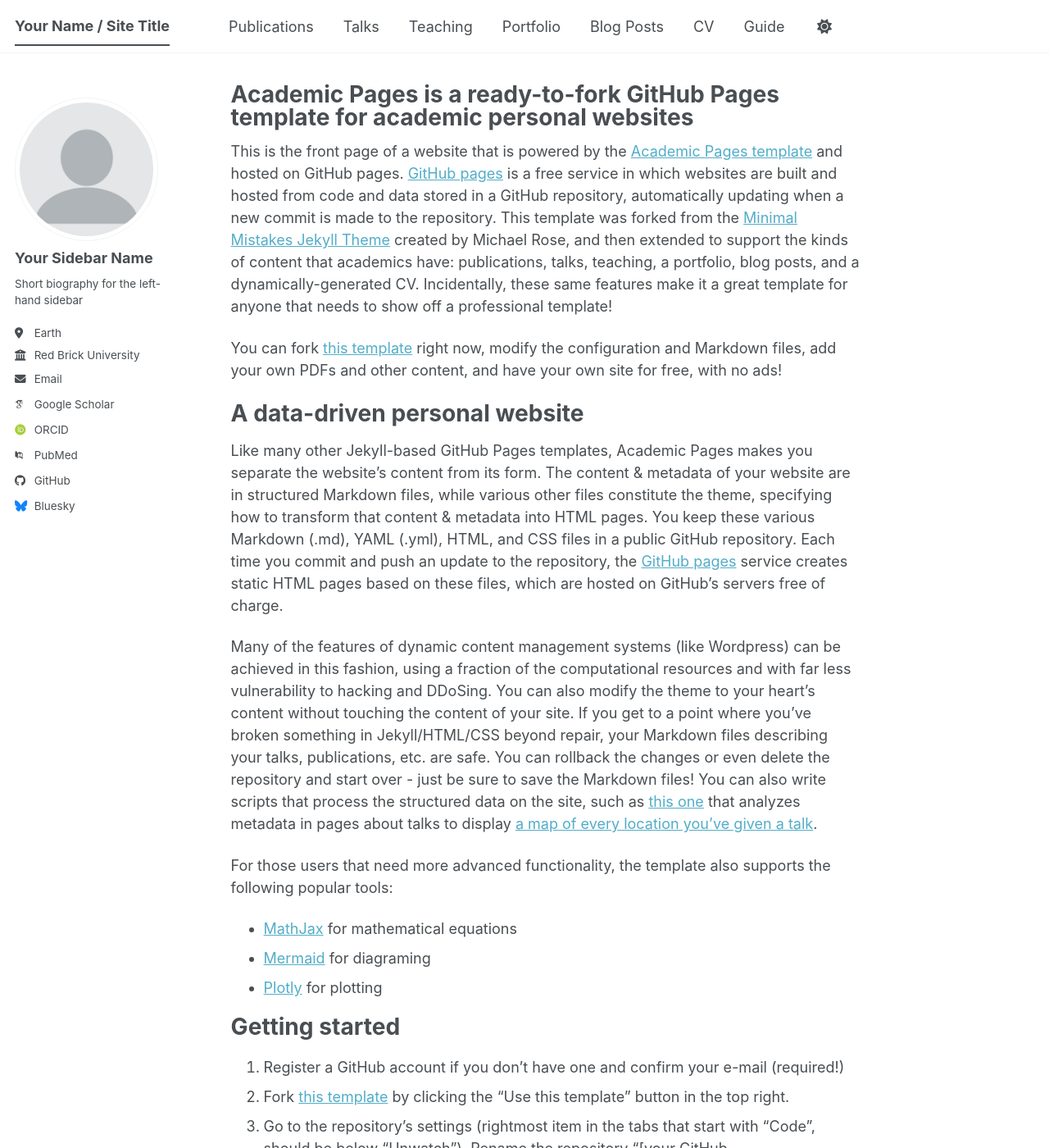
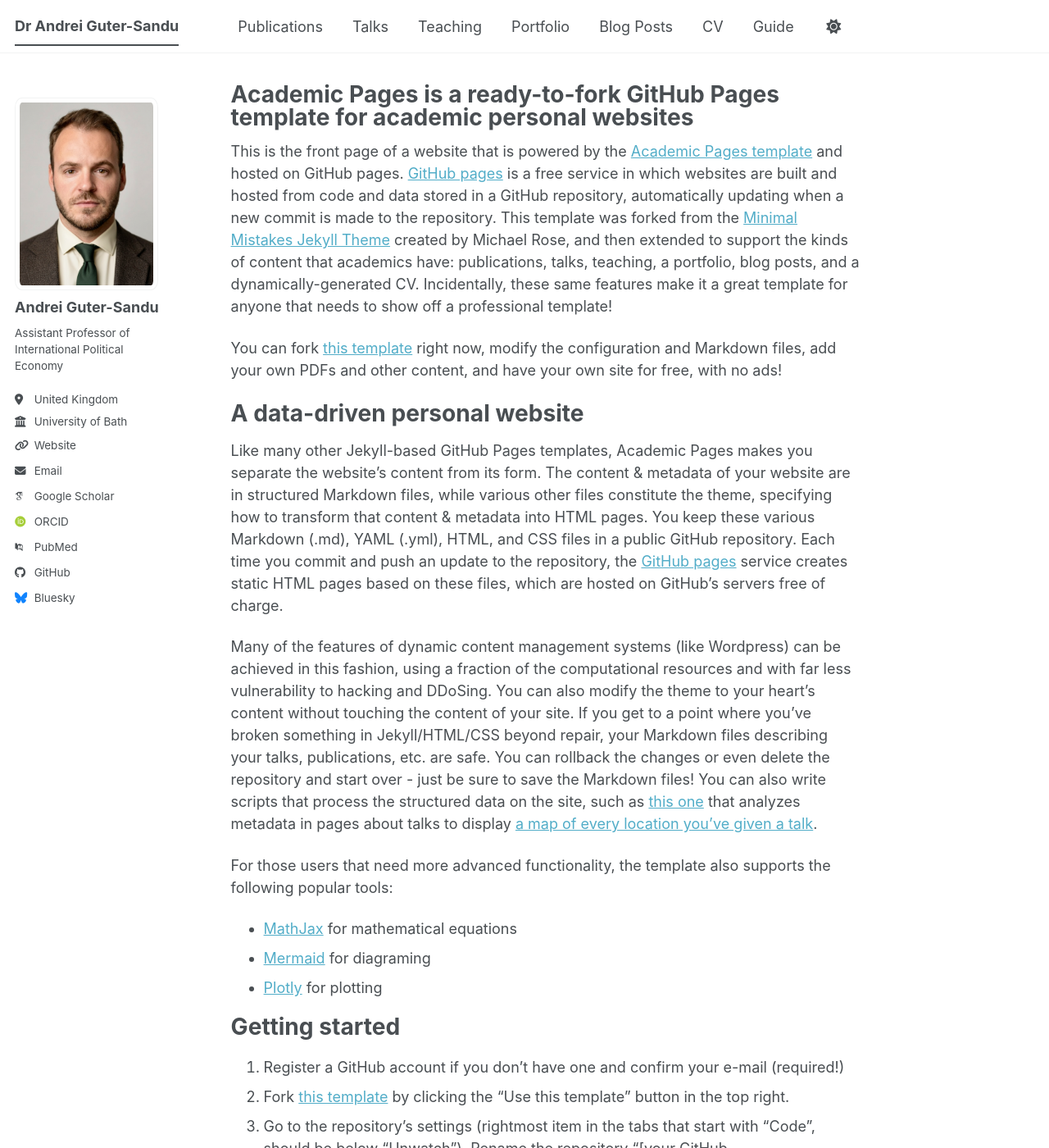
Before and after one commit to agutersandu/agutersandu.github.io, a Jekyll site: the page built from _pages/about.md, in a window 1280 px wide and 1400 px high. Shown: the whole window at 82% size. Built offline with Jekyll 4.4.1, drawn with Linux system fonts in a browser that asks for light colours; some web fonts are replaced; a script bundle is joined from its source files by our own code; library files that are not in the unit come from our copies; some of the changed text lies outside the part shown.

Commit message:
Updated profile picture and personal information

```diff
--- a/_config.yml
+++ b/_config.yml
@@ -9,14 +9,14 @@
 # Basic Site Settings
 locale                   : "en-US"
 site_theme               : "default" # The available themes options are "default", "air", "sunrise", "mint", "dirt" and "contrast"
-title                    : "Your Name / Site Title"
+title                    : "Dr Andrei Guter-Sandu"
 title_separator          : "-"
-name                     : &name "Your Name"
+name                     : &name "Andrei Guter-Sandu"  # Update this with your name
 description              : &description "Your Name's academic portfolio"   # Update this with a general description of your site, this is the default if not overridden by a page
-url                      : https://academicpages.github.io # The base hostname & protocol for your site e.g. "https://[your GitHub username].github.io",
+url                      : https://agutersandu.github.io # The base hostname & protocol for your site e.g. "https://[your GitHub username].github.io",
                                                            # or if you already have some other page hosted on Github then use "https://[your GitHub username].github.io/[Your Repo Name]"
 baseurl                  : "" # the subpath of your site, e.g. "/blog"
-repository               : "academicpages/academicpages.github.io"
+repository               : "agutersandu/agutersandu.github.io"
 
 # Site Author - The following control what appear as part of the author content on the side bar.
 #               If a field is blank the icon and link will not appear, otherwise it will be shown.
@@ -24,13 +24,13 @@
 author:
   # Biographic information
   avatar           : "profile.png"
-  name             : "Your Sidebar Name"
+  name             : "Andrei Guter-Sandu"
   pronouns         : # example: "she/her"
-  bio              : "Short biography for the left-hand sidebar"
-  location         : "Earth"
-  employer         : "Red Brick University"
-  uri              : # URL
-  email            : "none@example.org"
+  bio              : "Assistant Professor of International Political Economy"
+  location         : "United Kingdom"
+  employer         : "University of Bath"
+  uri              : "https://researchportal.bath.ac.uk/en/persons/andrei-guter-sandu/publications/"
+  email            : "ags77@bath.ac.uk"
 
   # Academic websites
   academia         : # URL
@@ -74,7 +74,7 @@
   steam            : # Username
   telegram         : # URL
   tumblr           : # Username
-  twitter          : # Username for X / Twitter
+  twitter          :  # Username for X / Twitter
   vine             : # Username
   weibo            : # Username
   wikipedia        : # Username
--- a/_includes/head/custom.html
+++ b/_includes/head/custom.html
@@ -13,5 +13,6 @@
 <link rel="manifest" href="{{ base_path }}/images/manifest.json"/>
 <link rel="icon" href="/images/favicon.ico"/>
 <meta name="theme-color" content="#ffffff"/>
+<link rel="stylesheet" href="/assets/css/custom.css">
 
 <!-- end custom head snippets -->
--- /dev/null
+++ b/assets/css/custom.css
@@ -0,0 +1,4 @@
+/* Make profile image less circular */
+.author__avatar img {
+    border-radius: 5% !important;
+}
```
Also changed, not shown: Gemfile (+8 -12 lines), images/profile.png, images/xprofile.png (added), 2 other files.
